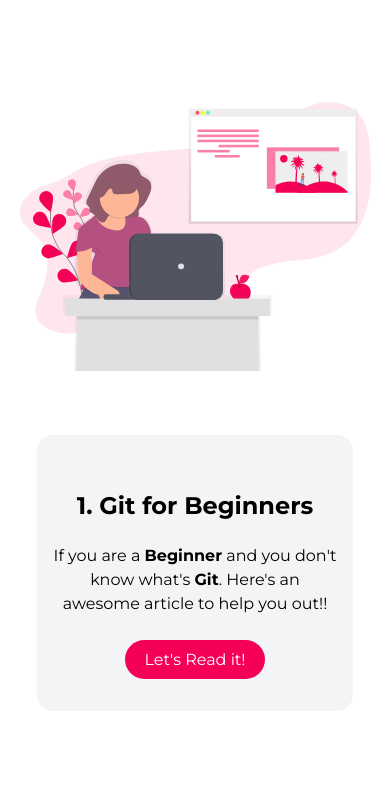
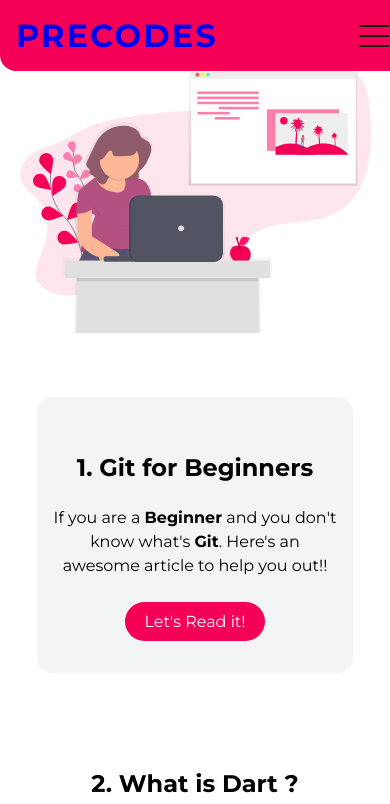
Before and after one commit to prerana1821/precodes, a plain HTML site: page blogs.html in a window 390 px wide. Shown: the top 804 px of the page. Drawn offline with nearby package versions, Linux system fonts and the light colour scheme.

Commit message:
nav added

```diff
--- a/blogs.html
+++ b/blogs.html
@@ -10,30 +10,38 @@
     <meta name="robots" content="follow">
     <meta name="viewport" content="width=device-width, initial-scale=1, shrink-to-fit=yes">
     <meta name="theme-color" content="#F50057">
-    <link rel="stylesheet" href="/styles/styles.css">
-    <link rel="stylesheet" href="/styles/web.css">
+    <link rel="stylesheet" href="styles/styles.css">
+    <link rel="stylesheet" href="styles/web.css">
     <link rel="stylesheet" href="https://cdn.jsdelivr.net/npm/boxicons@latest/css/boxicons.min.css">
     <link rel="stylesheet" href="https://cdnjs.cloudflare.com/ajax/libs/font-awesome/5.15.1/css/all.min.css">
-    <link rel=" icon" href="/images/fav.ico" type="image/x-icon">
+    <link rel=" icon" href="images/fav.ico" type="image/x-icon">
     <title>Blogs | Prerana Nawar 🖤 </title>
+    <script type="text/javascript">
+        function toggle() {
+            var head = document.getElementById("header")
+            head.classList.toggle('active')
+        }
+    </script>
 </head>
 
 <body>
 
-    <nav class="navbar">
-        <div><a href="/index.html">preCODES</a></div>
+    <header id="header">
+
+        <div class="logo"><a href="/">preCODES</a></div>
         <ul class="list-unordered">
-            <li><a class="links" href="/">home</a></li>
-            <li><a class="links" href="/projects.html">projects</a>
+            <li><a class="links active" href="index.html">home</a></li>
+            <li><a class="links" href="projects.html">projects</a>
             </li>
-            <li><a class="links active" href="/blogs.html">blogs</a></li>
+            <li><a class="links" href="blogs.html">blogs</a></li>
         </ul>
-    </nav>
+        <div class="toggle" onclick="toggle()"></div>
+    </header>
 
     <main>
 
         <div>
-            <img class="blogs-img" src="/images/blogs.svg" alt="Projects">
+            <img class="blogs-img" src="images/blogs.svg" alt="Projects">
         </div>
 
         <section class="section off-white blogs">
```
Also changed, not shown: projects.html (+9 -2 lines).
